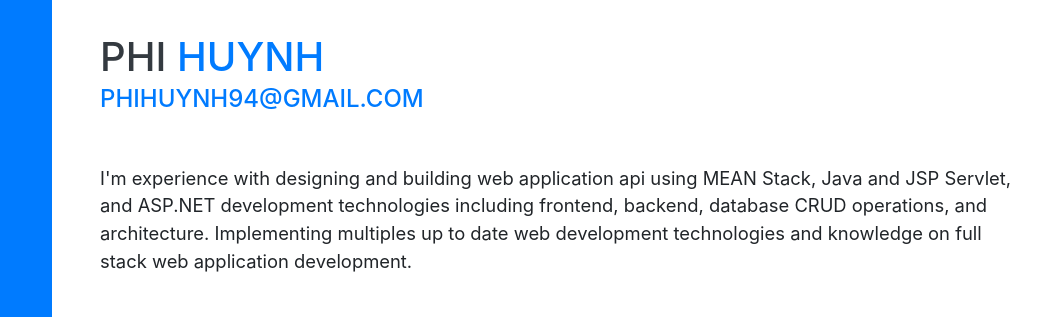
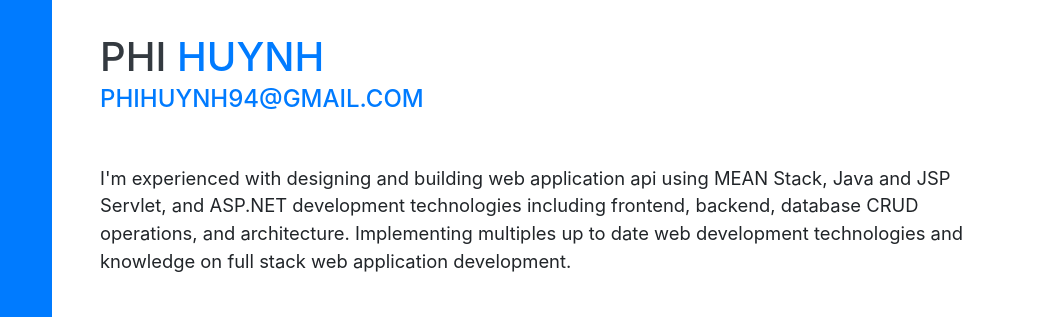
Before and after one commit to phihuynh94/resume, a website with bundled scripts: page index.html in a window 1280 px wide. Shown: the part 194-511 px from the top of the page, 220-1280 px from the left. Built offline with nearby package versions, Linux system fonts and the light colour scheme; a web font is replaced by a local one.

Commit message:
Update index.html

```diff
--- a/index.html
+++ b/index.html
@@ -69,7 +69,7 @@
         <div class="subheading mb-5"><!--3542 Berry Street · Cheyenne Wells, CO 80810 · (317) 585-8468 ·-->
           <a href="mailto:phihuynh94@gmail.com">phihuynh94@gmail.com</a>
         </div>
-        <p class="lead mb-5">I'm experience with designing and building web application api using MEAN Stack, Java and JSP Servlet, and ASP.NET development technologies including frontend, backend, database CRUD operations, and architecture. Implementing multiples up to date web development technologies and knowledge on full stack web application development.
+        <p class="lead mb-5">I'm experienced with designing and building web application api using MEAN Stack, Java and JSP Servlet, and ASP.NET development technologies including frontend, backend, database CRUD operations, and architecture. Implementing multiples up to date web development technologies and knowledge on full stack web application development.
         </p>
         <div class="social-icons">
           <a href="https://www.linkedin.com/in/phihuynh94/">
```
